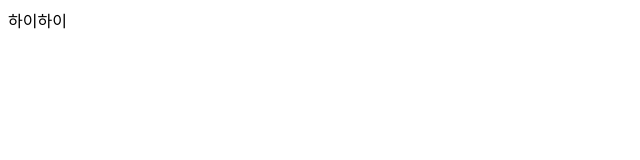
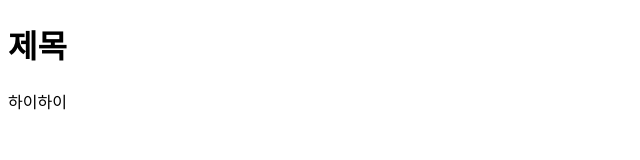
Before and after one commit to eunzzzang/portfolio, a plain HTML site: page index.html in a window 1280 px wide. Shown: the whole page, without its empty margins (0-640 px from the left). Drawn offline with Linux system fonts and the light colour scheme.

Commit message:
second commit

```diff
--- a/index.html
+++ b/index.html
@@ -6,6 +6,7 @@
     <title>Document</title>
 </head>
 <body>
-    하이하이
+    <h1>제목</h1>
+    <p>하이하이</p>
 </body>
 </html>
```
